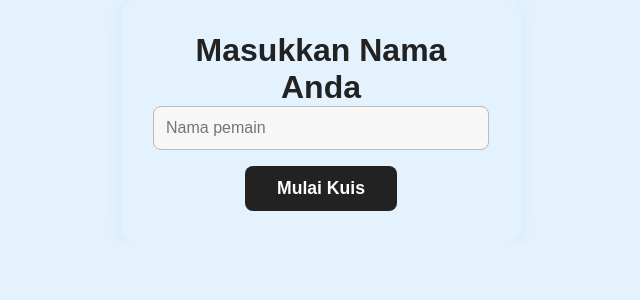
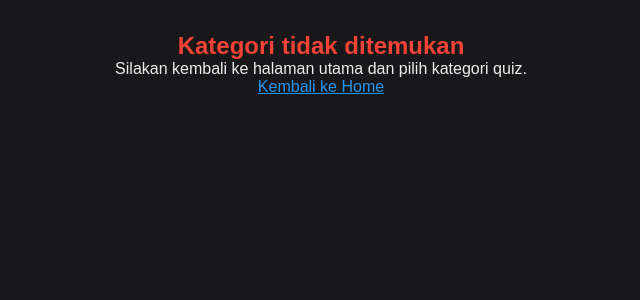
Before and after one commit to sallvyana/edusmartsija, a Next.js app: page /quiz in a window 1280 px wide. Shown: the top 300 px of the page, without its empty margins (319-959 px from the left). Built offline with nearby package versions, Linux system fonts and the light colour scheme.

Commit message:
update 3

```diff
--- a/app/quiz/page.js
+++ b/app/quiz/page.js
@@ -29,8 +29,28 @@ export default function QuizPage() {
     }
   }, []);
   // Soal sesuai kategori
-  const quizQuestions = category ? questions[category] : [];
+  const quizQuestions = category && questions[category] ? questions[category] : [];
   const current = quizQuestions[step];
+
+  // Jika kategori tidak valid atau tidak ada soal, tampilkan pesan error
+  if (!category) {
+    return (
+      <main style={{padding: 32, textAlign: 'center'}}>
+        <h2 style={{color: '#f44336'}}>Kategori tidak ditemukan</h2>
+        <p>Silakan kembali ke halaman utama dan pilih kategori quiz.</p>
+        <a href="/" style={{color: '#2196f3', textDecoration: 'underline'}}>Kembali ke Home</a>
+      </main>
+    );
+  }
+  if (quizQuestions.length === 0) {
+    return (
+      <main style={{padding: 32, textAlign: 'center'}}>
+        <h2 style={{color: '#f44336'}}>Soal tidak ditemukan</h2>
+        <p>Tidak ada soal untuk kategori ini. Silakan pilih kategori lain.</p>
+        <a href="/" style={{color: '#2196f3', textDecoration: 'underline'}}>Kembali ke Home</a>
+      </main>
+    );
+  }
 
   const handleAnswer = async (idx) => {
     setSelected(idx);
```
